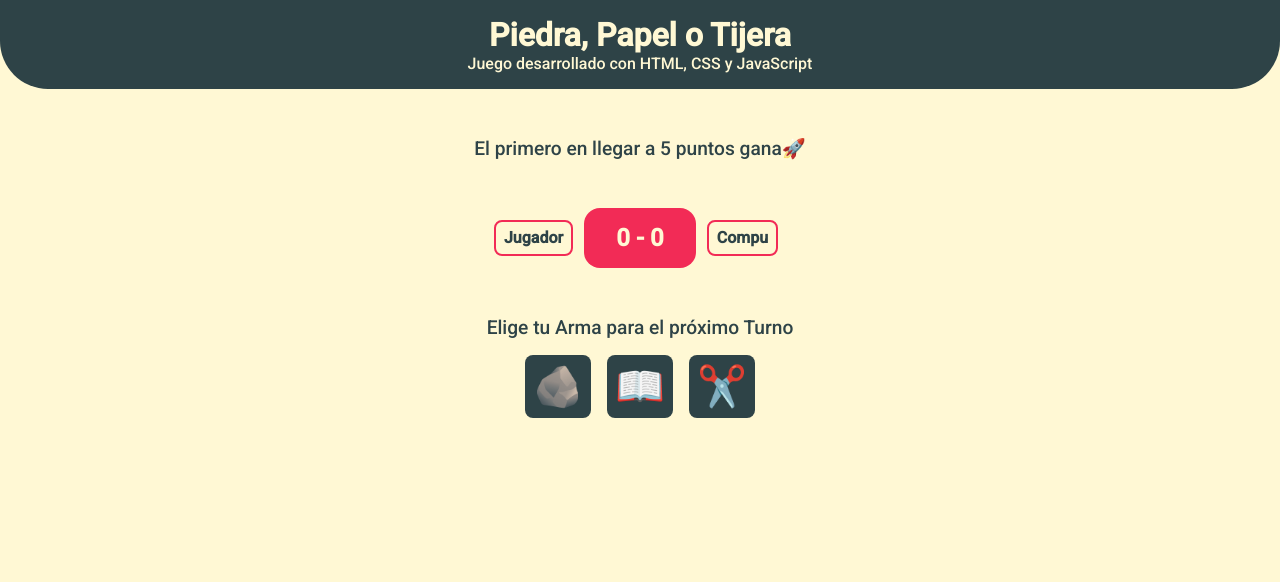
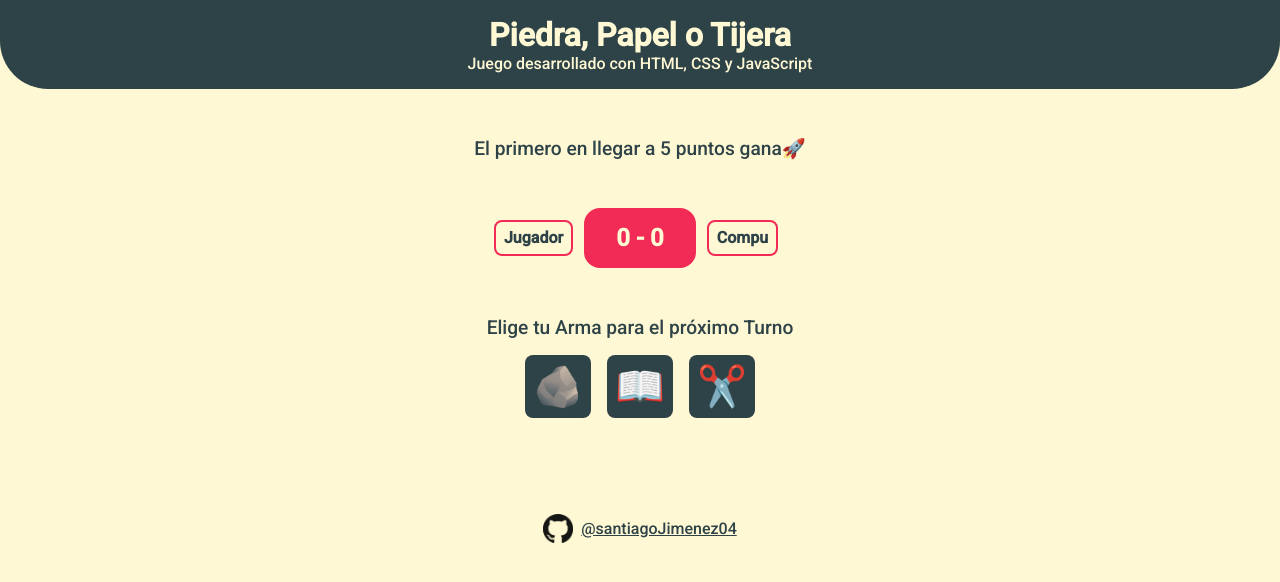
Before and after one commit to SantiagoJimenez04/PiedraPapelTijera, a plain HTML site: page index.html in a window 1280 px wide. Drawn offline with Linux system fonts and the light colour scheme.

Commit message:
version 1.1

```diff
--- a/css/style.css
+++ b/css/style.css
@@ -34,6 +34,22 @@ header {
     border-radius: 0 0 3rem 3rem;
 }
 
+.github {
+    display: flex;
+    flex-direction: row;
+    justify-content: center;
+    align-items: center;
+    gap: .5rem;
+    margin-top: 1rem;
+    margin-bottom: 2rem;
+
+}
+.github img {
+    width: 30px;
+}
+.github a {
+    color: var(--color-beige);
+}
 
 main {
     display: flex;
--- a/index.html
+++ b/index.html
@@ -5,7 +5,8 @@
     <meta charset="UTF-8">
     <meta name="viewport" content="width=device-width, initial-scale=1.0">
     <title>Piedra, Papel o Tijera</title>
-    <meta name="description" content="¡Juega a Piedra, Papel o Tijera en línea! Desafía a la computadora en este clásico juego de decisiones estratégicas. ¿Serás el maestro de la estrategia? ¡Descúbrelo ahora y disfruta de la emoción en cada elección!">
+    <meta name="description"
+        content="¡Juega a Piedra, Papel o Tijera en línea! Desafía a la computadora en este clásico juego de decisiones estratégicas. ¿Serás el maestro de la estrategia? ¡Descúbrelo ahora y disfruta de la emoción en cada elección!">
 
     <!-- Mi CSS -->
     <link rel="stylesheet" href="css/style.css">
@@ -52,6 +53,13 @@
 
     </main>
 
+    <footer>
+        <div class="github">
+            <img src="img/icon-github.png" alt="icon-github">
+            <a href="https://github.com/SantiagoJimenez04">@santiagoJimenez04</a>
+        </div>
+    </footer>
+
     <!-- JS -->
     <script src="js/main.js"></script>
 </body>
```
Also changed, not shown: img/icon-github.png (added).
